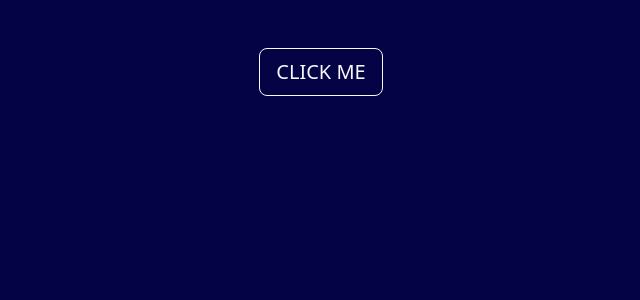
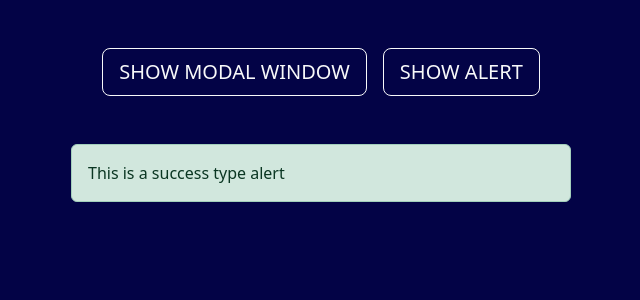
Before and after one commit to allmvna/hw-58, a React (Vite) app: page / in a window 1280 px wide. Shown: the top 300 px of the page, without its empty margins (319-959 px from the left). Built offline with nearby package versions, Linux system fonts and the light colour scheme; the HTML template or start-up script is replaced by a standard one.

Commit message:
Level 2 is done.

```diff
--- a/package.json
+++ b/package.json
@@ -13,6 +13,7 @@
   },
   "dependencies": {
     "bootstrap": "^5.3.3",
+    "framer-motion": "^11.11.1",
     "prettier": "^3.3.3",
     "react": "^18.3.1",
     "react-dom": "^18.3.1"
--- a/src/App.tsx
+++ b/src/App.tsx
@@ -1,18 +1,22 @@
 import "./App.css";
 import Modal from "./components/UI/Modal/Modal.tsx";
 import {useState} from "react";
+import Alert from "./components/UI/Alert/Alert.tsx";
+import {AnimatePresence} from "framer-motion";
 
 
 const App = () => {
   const [showModal, setShowModal] = useState<boolean>(false);
+  const [showAlert, setShowAlert] = useState<boolean>(false);
 
   const cancel = () => setShowModal(false);
+  const closeAlert = () => setShowAlert(false);
 
   const arrayConfigButtons = [
     {
       type: "primary",
       label: "Continue",
-      onClick: () => console.log("clicked continue"),
+      onClick: () => alert('close'),
     },
     {
       type: "danger",
@@ -23,9 +27,14 @@ const App = () => {
 
   return (
       <>
-          <div className='text-center mt-5'>
-              <button className= 'btn btn-outline-light btn-lg text-uppercase'
-                      onClick={() => setShowModal(true)}>Click me</button>
+          <div className='text-center my-5'>
+              <button className='btn btn-outline-light btn-lg text-uppercase me-3'
+                      onClick={() => setShowModal(true)}>Show modal window
+              </button>
+              <button className='btn btn-outline-light btn-lg text-uppercase'
+                      onClick={() => setShowAlert(true)}>Show alert
+              </button>
+
           </div>
 
           <Modal
@@ -37,6 +46,14 @@ const App = () => {
               <p>This is modal content</p>
           </Modal>
 
+          <AnimatePresence>
+              {showAlert && (
+                  <Alert type="warning" onDismiss={closeAlert} clickDismissable={true}>
+                      This is a warning type alert
+                  </Alert>
+              )}
+          </AnimatePresence>
+          <Alert type="success"  clickDismissable={false} >This is a success type alert</Alert>
       </>
   );
 };
--- /dev/null
+++ b/src/components/UI/Alert/Alert.tsx
@@ -0,0 +1,42 @@
+import React from 'react';
+import { motion } from 'framer-motion';
+
+interface AlertProps extends React.PropsWithChildren {
+    type: 'success' | 'warning'| 'danger' | 'primary';
+    onDismiss?: () => void;
+    clickDismissable?: boolean;
+}
+
+const Alert: React.FC<AlertProps> = ({type, onDismiss, children, clickDismissable}) => {
+
+    const alertStyle = `alert alert-${type}`;
+
+    return (
+        <>
+            <motion.div
+                className = {alertStyle}
+                role ="alert"
+                onClick={clickDismissable ? onDismiss : undefined}
+                style ={{ width: '75%',
+                    maxWidth: '500px',
+                    margin: '0 auto',
+                    marginBottom: '20px',
+                    display: 'flex',
+                    justifyContent: 'space-between',
+                    alignItems: 'center',
+                }}
+                initial={{ opacity: 0 }}
+                animate={{ opacity: 1 }}
+                transition={{ duration: 0.8 }}
+                exit={{ opacity: 0 }}
+            >
+                {children}
+                {!clickDismissable && onDismiss && (
+                    <button type="button" className="btn-close" onClick={onDismiss}></button>
+                )}
+            </motion.div>
+        </>
+    );
+};
+
+export default Alert;
--- a/src/components/UI/Modal/Modal.tsx
+++ b/src/components/UI/Modal/Modal.tsx
@@ -4,7 +4,6 @@ interface ModalProps extends React.PropsWithChildren {
   title: string;
   show: boolean;
   closeModal: () => void;
-
   arrayConfigButtons: {
     type: string;
     label: string;
```
Also changed, not shown: 1 other file (tests, documents, lock files or other folders).
